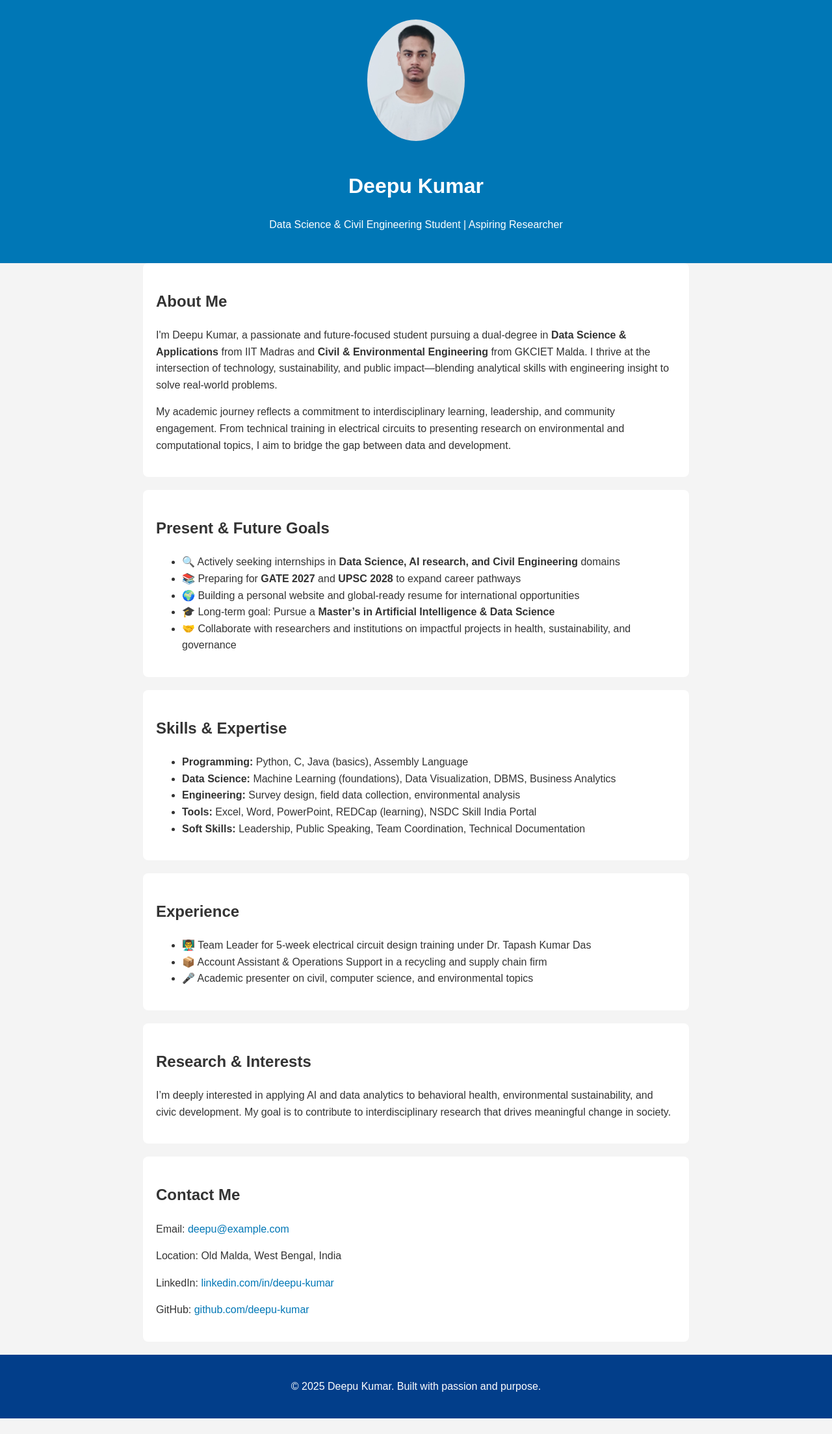
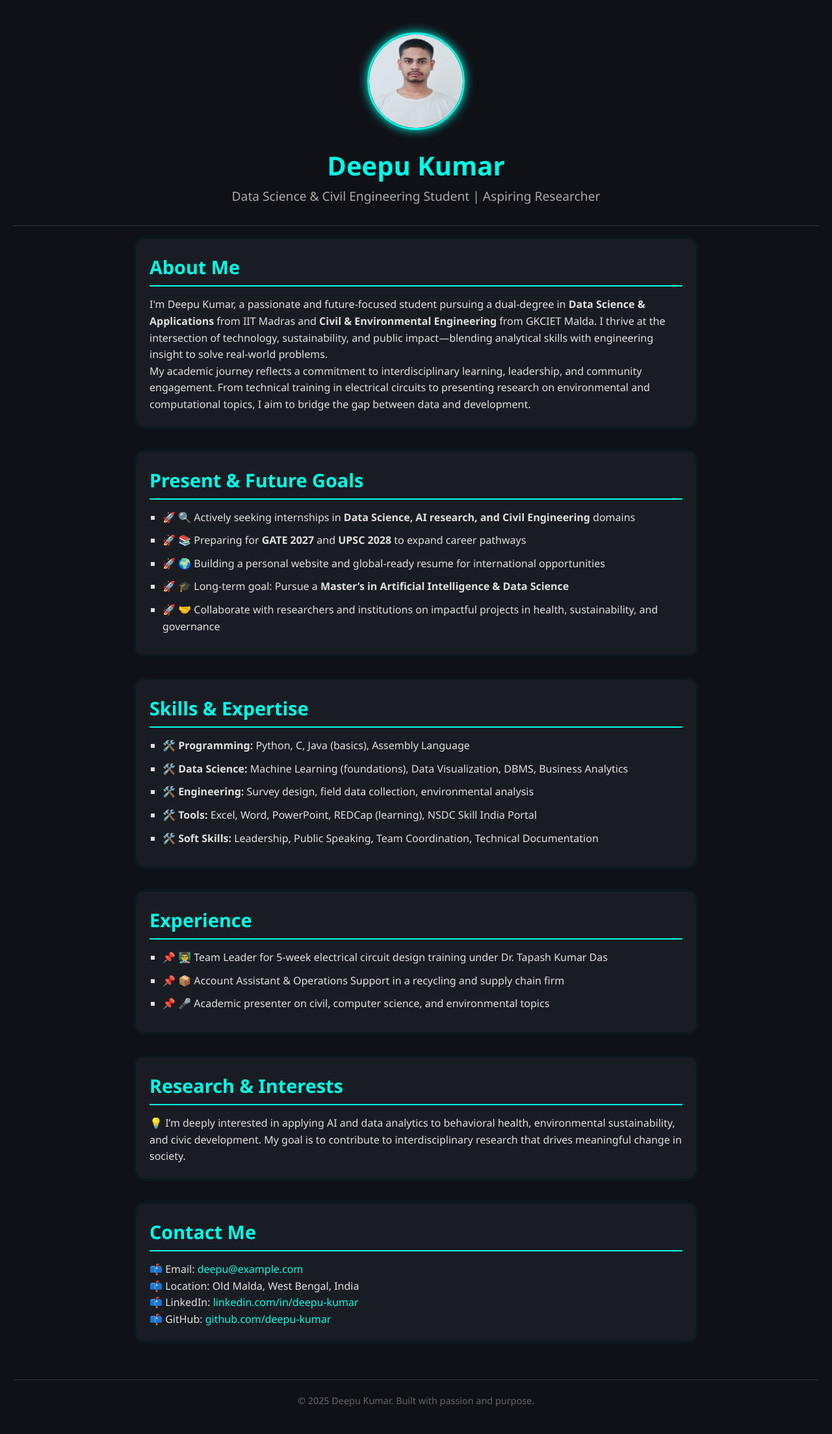
Before and after one commit to deepu-portfolio/deepu-portfolio, a plain HTML site: page index.html in a window 1280 px wide. Shown: the whole page at 65% size. Before the commit the page ends 2183 px from the top, so only its background shows below. Drawn offline with Linux system fonts and the light colour scheme.

Commit message:
Update style.css

```diff
--- a/style.css
+++ b/style.css
@@ -1,49 +1,170 @@
-body {
-  font-family: Arial, sans-serif;
+/* Reset and base styles */
+* {
   margin: 0;
   padding: 0;
-  line-height: 1.6;
-  background-color: #f4f4f4;
-  color: #333;
+  box-sizing: border-box;
 }
 
+body {
+  font-family: 'Segoe UI', Tahoma, Geneva, Verdana, sans-serif;
+  background-color: #0f1117;
+  color: #e0e0e0;
+  line-height: 1.6;
+  padding: 20px;
+}
+
+/* Header and profile */
 header {
   text-align: center;
-  padding: 30px;
-  background-color: #0077b6;
-  color: white;
+  padding: 30px 0;
+  border-bottom: 1px solid #333;
+}
+
+.profile-container {
+  max-width: 600px;
+  margin: auto;
 }
 
 .profile-pic {
   width: 150px;
+  height: 150px;
   border-radius: 50%;
+  border: 3px solid #00ffe7;
+  box-shadow: 0 0 15px #00ffe7;
   margin-bottom: 15px;
 }
 
-.tagline {
-  font-style: italic;
-  margin-top: 10px;
+h1 {
+  font-size: 2.5em;
+  color: #00ffe7;
+}
+
+header p {
+  font-size: 1.2em;
+  color: #aaa;
+}
+
+/* Main content */
+main {
+  max-width: 900px;
+  margin: auto;
+  padding: 20px;
 }
 
 section {
+  margin-bottom: 40px;
   padding: 20px;
-  max-width: 800px;
-  margin: auto;
-  background-color: white;
-  margin-bottom: 20px;
-  border-radius: 8px;
+  background-color: #1a1c23;
+  border-radius: 10px;
+  box-shadow: 0 0 10px rgba(0, 255, 231, 0.1);
 }
 
+h2 {
+  font-size: 1.8em;
+  color: #00ffe7;
+  margin-bottom: 15px;
+  border-bottom: 2px solid #00ffe7;
+  padding-bottom: 5px;
+}
+
+ul {
+  list-style-type: square;
+  padding-left: 20px;
+}
+
+li {
+  margin-bottom: 10px;
+}
+
+/* Links */
+a {
+  color: #00ffe7;
+  text-decoration: none;
+}
+
+a:hover {
+  text-decoration: underline;
+}
+
+/* Footer */
 footer {
   text-align: center;
   padding: 20px;
-  background-color: #023e8a;
-  color: white;
+  font-size: 0.9em;
+  color: #666;
+  border-top: 1px solid #333;
 }
-a {
-  color: #0077b6;
-  text-decoration: none;
+
+/* Highlight keywords */
+section.interests p::before {
+  content: "💡 ";
 }
-a:hover {
-  text-decoration: underline;
+
+section.goals ul li::before {
+  content: "🚀 ";
 }
+
+section.skills ul li::before {
+  content: "🛠️ ";
+}
+
+section.experience ul li::before {
+  content: "📌 ";
+}
+
+section.contact p::before {
+  content: "📫 ";
+}
+
+section.internships ul li::before {
+  content: "🎯 ";
+}
+
+/* Tech Icons Section */
+.tech-icons {
+  display: flex;
+  flex-wrap: wrap;
+  gap: 20px;
+  justify-content: center;
+  margin-top: 15px;
+}
+
+.tech-item {
+  background-color: #222;
+  padding: 15px 20px;
+  border-radius: 8px;
+  font-size: 1.2em;
+  color: #00ffe7;
+  box-shadow: 0 0 10px rgba(0, 255, 231, 0.2);
+  transition: transform 0.3s ease, box-shadow 0.3s ease;
+}
+
+.tech-item:hover {
+  transform: scale(1.05);
+  box-shadow: 0 0 15px rgba(0, 255, 231, 0.5);
+}
+
+.tech-item span {
+  margin-left: 10px;
+}
+
+/* Responsive tweaks */
+@media (max-width: 600px) {
+  .profile-pic {
+    width: 100px;
+    height: 100px;
+  }
+
+  h1 {
+    font-size: 2em;
+  }
+
+  h2 {
+    font-size: 1.5em;
+  }
+
+  .tech-item {
+    font-size: 1em;
+    padding: 10px 15px;
+  }
+}
```
